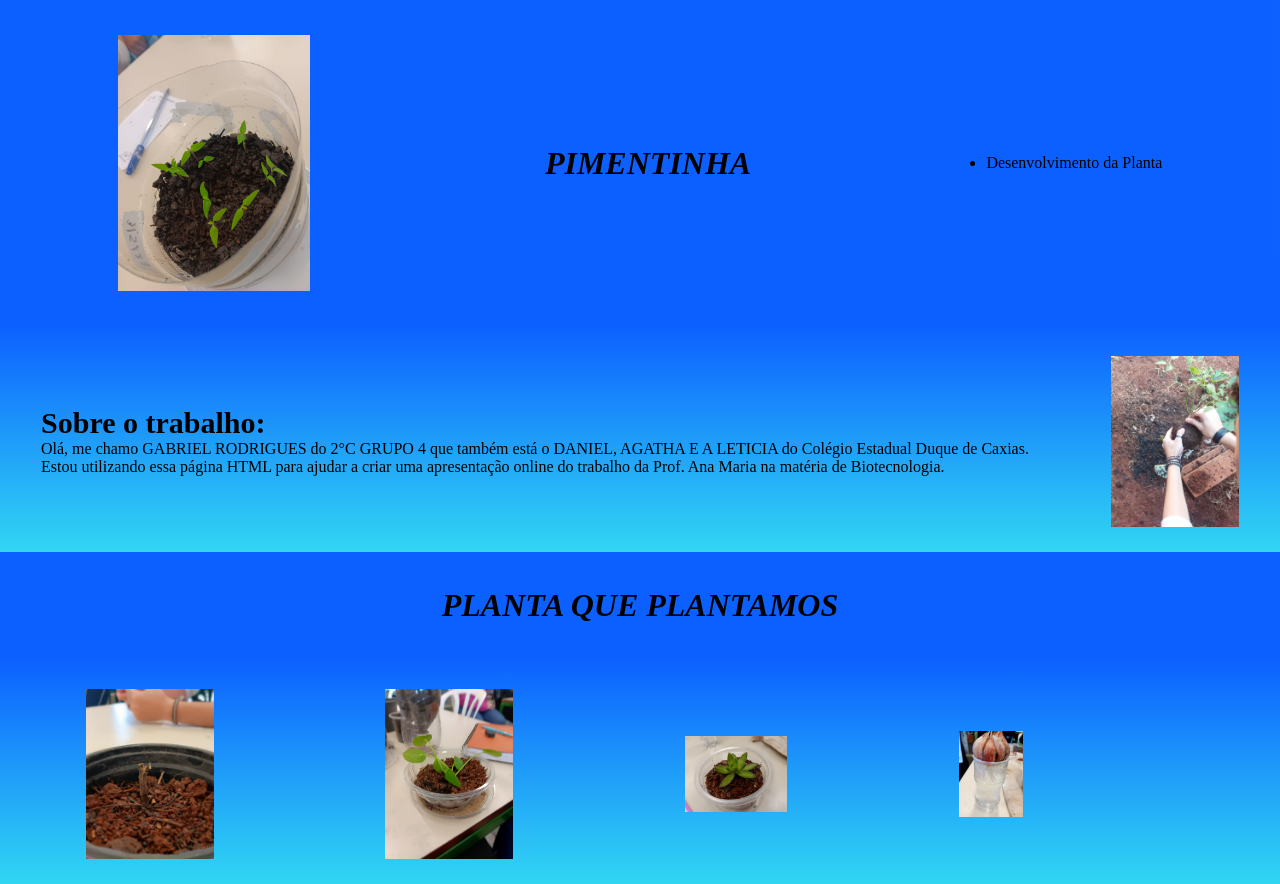
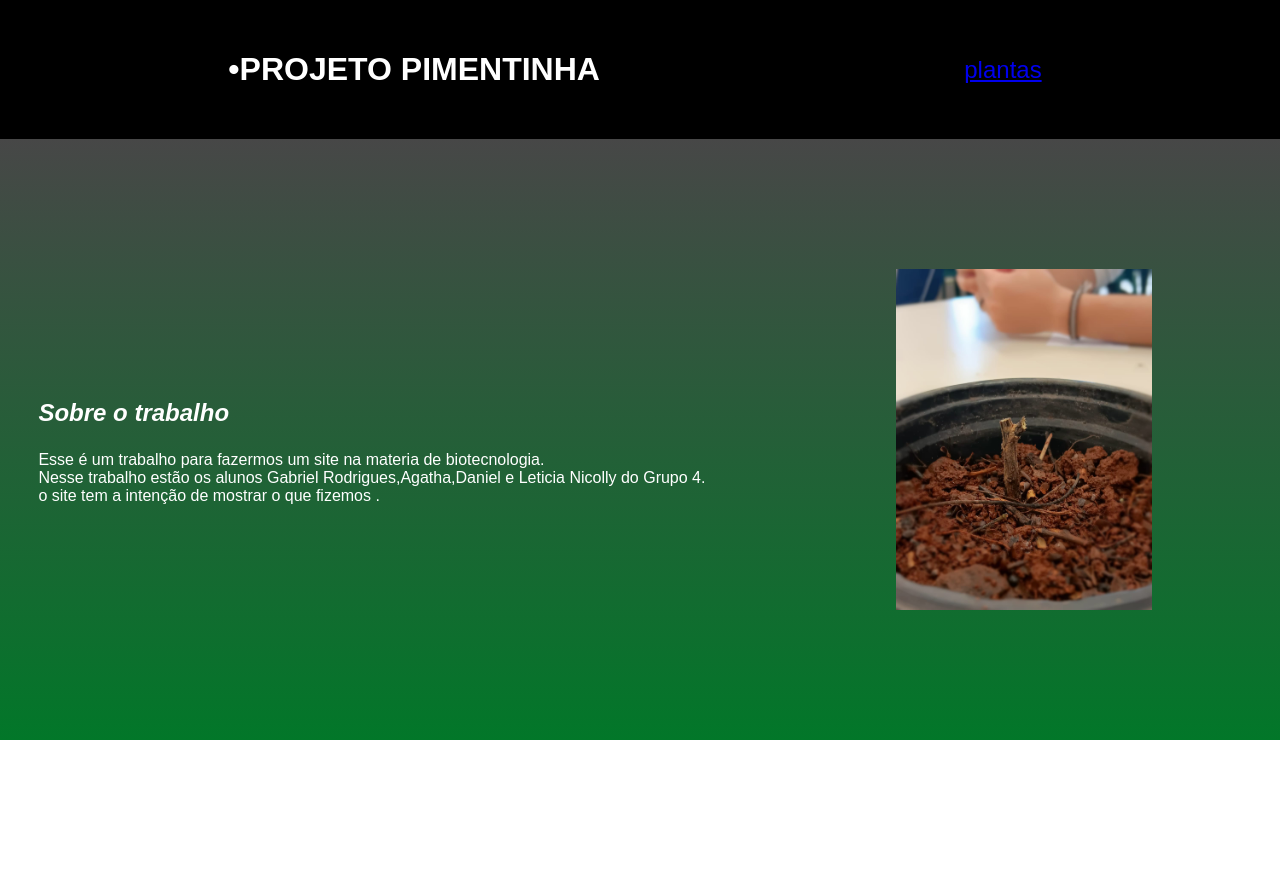
Before and after one commit to Gabriel3527/primeiro-repositorio, a plain HTML site: page index.html in a window 1280 px wide. After the commit the page ends 800 px from the top, so only its background shows below. Drawn offline with Linux system fonts and the light colour scheme.

Commit message:
Add files via upload

```diff
--- a/index.html
+++ b/index.html
@@ -1,39 +1,82 @@
-
+<!DOCTYPE html>
+<html lang="en">
 <head>
     <meta charset="UTF-8">
-<meta http-equiv="X-UA-Compatible" content="IE=edge">
     <meta name="viewport" content="width=device-width, initial-scale=1.0">
     <title>Document</title>
     <link rel="stylesheet" href="style.css">
 </head>
 <body>
-<header class="cabeçalho">
-<img class="cabeçalho_imagem" src="pimenta g4.jpeg" alt="foto de fundo com várias pimentas vermelhas">
-<h1 class="cabeçaho_titulo"><i>PIMENTINHA</i></h1>
-<ul>
-<li class="cabeçalho_lista_item">Desenvolvimento da Planta</li>
+    <header class="cabecalho"><h1>•PROJETO PIMENTINHA</h1>
+
+
+    <ul class="cabecalho-lista">
+
+        <li class="cabecalho-lista-item"><a href="file:///C:/Users/GABRIEL/Downloads/github%20site/primeiro-repositorio-main/index.html">plantas</li></a>
     </ul>
 </header>
-<section class="apresentaçao_trabalho">
-<section>
-<b class="titulo_apresentaçao_trabalho"> Sobre o trabalho:</b>
-<p>Olá, me chamo GABRIEL RODRIGUES do 2°C GRUPO 4 que também está o DANIEL, AGATHA E A LETICIA do Colégio Estadual Duque de Caxias.</p>
-<p>Estou utilizando essa página HTML para ajudar a criar uma apresentação online do trabalho da Prof. Ana Maria na matéria de Biotecnologia.</p>
-</section>
-<img class="imagem_planta" src="298281bf-8bc2-4d34-8d2a-9dd095a9aeef.jpeg" alt="imagem pimenta biquinho">
+
+
+
+
+
+
+
+
+
+
+
+
+
+
+
+<section class="introdução">
+        <div class="introdução-div-conteudo">
+            <h2 class="introdução-titulo"><i>Sobre o trabalho</i></h2>
+            <p class="introdução-escola-um">Esse é um trabalho para fazermos um site na materia de biotecnologia. </p>
+            <p class="introdução-escola-dois"> Nesse trabalho estão os alunos Gabriel Rodrigues,Agatha,Daniel e Leticia Nicolly do Grupo 4. </p>
+            <p class="introdução-escola-tres"> o site tem a intenção de mostrar o que fizemos . </p>
+        </div>
+        <img class="estaquia-imagem" src="estaquia.jpg" alt="planta que fizemos estaquia">
+
+
+
     </section>
 
-<header class="cabeçalho">
-    <h1 class="cabeçaho_titulo"><i>PLANTA QUE PLANTAMOS</i></h1>
-    </header>
-    <section class="apresentaçao_trabalho">
-    <img class="imagem_planta" src="ft planta.jpeg" alt="estaquia">
-   <img class="imagem_brotos" src="PLANTA G4.jpeg" alt="">
-   <img class="imagem_suculenta" src="SUCULENTA G4.jpeg" alt="">
-   <img class="imagem_alho" src="ALHO G4.jpeg" alt="">
-   <b class=""
-   <p></p>
 
-</section>
+
+
+
+
+
+
+
+
+
+
+
+
+
+
+
+
+
+
+
+
+
+
+
+
+
+
+
+
+
+
+
+
+
+
 </body>
 </html>
--- a/style.css
+++ b/style.css
@@ -1,92 +1,61 @@
-* {
-margin: 0%;
-padding: 0%;
-}
-
-.cabeçalho{
-background-color: #0059fff3;
-color: black;
-display:flex;
-justify-content: space-around;
-align-items: center;
-padding: 35px 0;
-}
-
-.cabeçalho_titulo{
-font-size: 50px;
-}
-
-.cabeçalho_lista_item{
-margin: 25px 0px 25px 0px;
-font-size: 16px;
-}
-
-.apresentaçao_trabalho{
-background-image: linear-gradient(#0059fff3, #0ccff1d8);
-display: flex;
-justify-content: space-around;
-align-items: center;
-padding: 30px 0 25px 0;
-}
-
-.titulo_apresentaçao_trabalho{
-font-size: 30px;
-}
-
-.imagem_planta{
-width: 15%;
+*{
+    margin: 0;
+    padding: 0;
 }
 
 
-    .cabeçalho{
-    background-color: rgb(0cf12ad8);
-    color: black;
+body{
+    font-family: 'Poppins', sans-serif;
+}
+.cabecalho{
+    background-color: black;
+    color: white;
     display: flex;
     justify-content: space-around;
+    align-items: center ;
+    padding:  4%;
+
+
+}
+.cabecalho-lista-item{
+    display: inline-block;
+    margin: 0 10px;
+    font-size: 24px;
+}
+
+
+
+
+
+
+
+
+
+.estaquia-imagem{
+    width: 20%;
+    padding: 7%;
+
+}
+
+.introdução {
+    background-image: linear-gradient(rgb(71, 71, 71),#027729 );
+    color: white;
+    display: flex;
+    justify-content: center;
     align-items: center;
-    padding: 35px 0;
-    }
+    padding: 40px 0;
 
-    .cabeçalho_imagem{
-    width: 15%;
-    }
 
-    .cabeçalho_titulo{
-    font-size: 50px;
-    }
 
-    .cabeçalho_lista_item{
-    margin: 25px 0px 25px 0px;
-    font-size: 16px;
-    }
 
-    .apresentaçao_trabalho{
-    background-image: linear-gradient(#0059fff3), (#0cc2f1d8);
-    display: flex;
-    justify-content: space-around;
-    align-items: center;
-    padding: 30px 0 25px 0;
-    }
+}
+.introdução-div-conteudo{
+    width: 60%;
+}
+.introdução-titulo{
+    padding: 24px 0;
 
-    .titulo_apresentaçao_trabalho{
-    font-size: 30px;
-    }
-
-    .imagem_planta{
-    width: 10%;
-    }
-
-    .imagem_suculenta{
-    width: 8%;
-    }
-
-    .imagem_alho{
-     width: 5%;
-    }
-
-    .imagem_brotos{
-    width: 10%;
-    }
-    .titulo semana um {
-    font-size: 20px;
-    }
+}
+.texto-estaquia{
+    display: block;
+}
```
Also changed, not shown: brotos pimenta.jpg (added), estaquia.jpg (added). Lines whose indentation alone changed are shown as unchanged.
